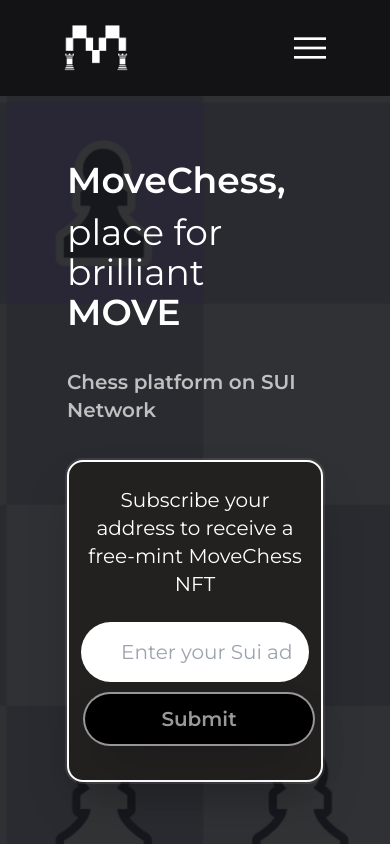
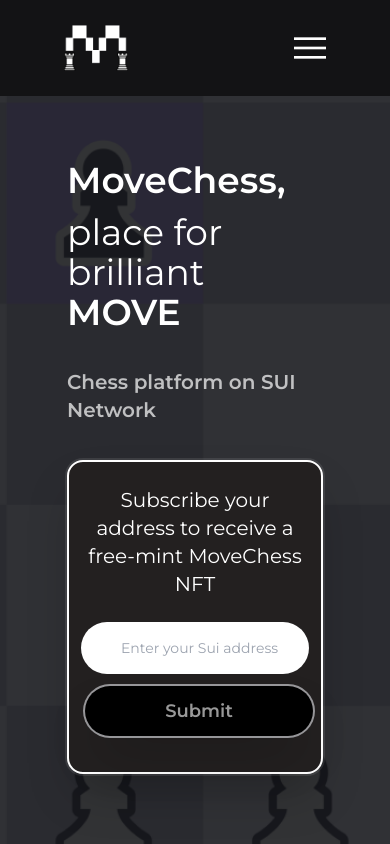
Before and after one commit to movechess/movechess-mono, a React (Vite) app in the folder packages/movechess-website/: page / in a window 390 px wide. Shown: the top 844 px of the page. Built offline with nearby package versions, Linux system fonts and the light colour scheme.

Commit message:
MOV-62: Responsive for header

```diff
--- a/packages/movechess-website/src/components/Layout/Header.tsx
+++ b/packages/movechess-website/src/components/Layout/Header.tsx
@@ -17,7 +17,7 @@
 
   return (
     <header
-      className={`fixed w-full max-w-[1536px] w-[1536px] flex justify-center z-30 xl:bg-opacity-90 transition duration-300 ease-in-out bg-[#131315] xl:bg-transparent${
+      className={`fixed w-full max-w-[1536px] w-[1536px] flex justify-center m-auto right-0 left-0 z-30 xl:bg-opacity-90 transition duration-300 ease-in-out bg-[#131315] xl:bg-transparent${
         !top ? "xl:bg-[#131315] backdrop-blur-sm shadow-lg" : ""
       }`}
     >
--- a/packages/movechess-website/src/screens/First-Section.tsx
+++ b/packages/movechess-website/src/screens/First-Section.tsx
@@ -21,11 +21,11 @@
                                 <p className="text-center text-xl md:text-2xl lg:text-3xl py-3">Subscribe your address to receive a free-mint MoveChess NFT</p>
                                 <div className="sm:flex text-center mt-3 mb-5 items-center">
                                     <input
-                                        className="items-center text-xl md:text-2xl lg:text-3xl rounded-full p-4 pl-10 w-full"
+                                        className="items-center text-sm md:text-2xl lg:text-3xl rounded-full p-4 pl-10 w-full"
                                         type="text"
                                         placeholder="Enter your Sui address"
                                     />
-                                    <button className="text-l text-xl md:text-xl lg:text-2xl font-w sm:absolute rounded-full p-1 sm:p-3 w-full sm:w-[150px] h-[50px] m-[4px] sm:m-[3px] mt-3 sm:mt-0 bg-black sm:bg-[#232020] right-0 border-white shadow-2xl py-2 ring-2 ring-gray-200 ring-opacity-60">
+                                    <button className="text-l text-lg md:text-xl lg:text-2xl font-w sm:absolute rounded-full p-1 sm:p-3 w-full sm:w-[150px] h-[50px] m-[4px] sm:m-[3px] mt-3 sm:mt-0 bg-black sm:bg-[#232020] right-0 border-white shadow-2xl py-2 ring-2 ring-gray-200 ring-opacity-60">
                                         <p className="opacity-60 font-bold">Submit</p>
                                     </button>
                                 </div>
```
